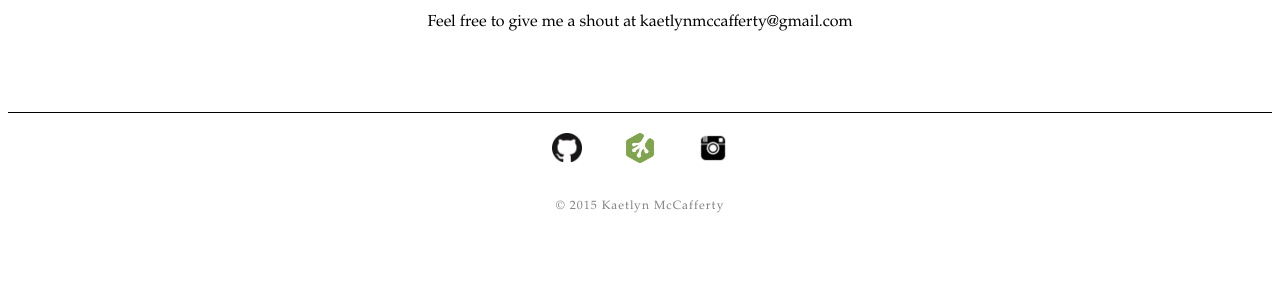
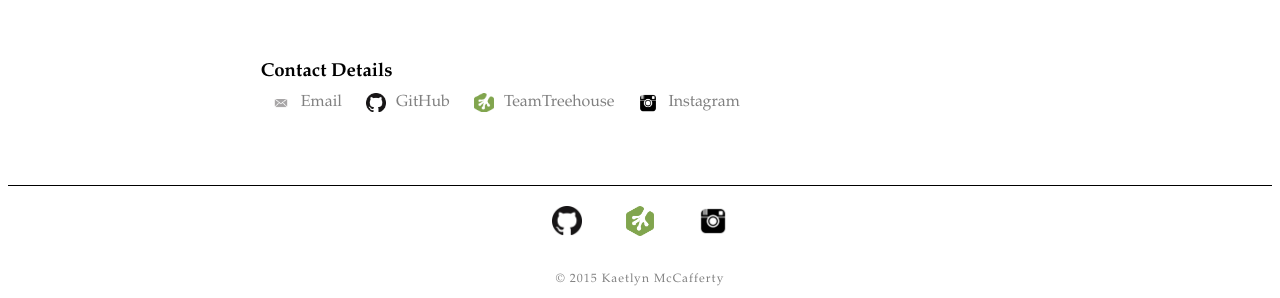
Before and after one commit to kmccafferty/portfolio, a plain HTML site: page about.html in a window 1280 px wide. Shown: the part 503-801 px from the top of the page. Drawn offline with nearby package versions, Linux system fonts and the light colour scheme.

Commit message:
updated about page and images

```diff
--- a/about.html
+++ b/about.html
@@ -27,9 +27,17 @@
   <div id="about_p"
      <p>My name's Kaetlyn. I'm a bird-and-horse-loving, Irish-speaking, garden-growing, must-make-everything creative maniac. I recieved a BFA in Drawing from the Cleveland Institute of Art in 2012. My strongest suit is working with wet media (particularly watercolor and gouache), but I know my way around an array of cameras and films as well. In 2014 I began learning web development and there's been no looking back; the intersection between problem-solving, architecture, language, and aesthetic was something that clicked straightaway for me.</p>
   </div>
-  <p>Feel free to give me a shout at kaetlynmccafferty@gmail.com</p>
+</div>
 
-</div>
+ <div id="about_contact">
+    <h3>Contact Details</h3>
+    <ul id="contact_info">
+      <li class="email"><a href="mailto:kaetlynmccafferty@gmail.com">Email</a></li>
+      <li class="github"><a href="">GitHub</a></li>
+      <li class="treehouse"><a href="">TeamTreehouse</a></li>
+      <li class="insta"><a href="">Instagram</a></li>
+    </ul>
+  </div>
 
 <footer>
   <a href="https://github.com/kmccafferty"><img src="img/github.png" class="social_icon"></a>
--- a/main.css
+++ b/main.css
@@ -4,6 +4,7 @@
 
 * {
   box-sizing: border-box;
+  font-family: 'Garamond';
 }
 
 header {
@@ -13,15 +14,14 @@ header {
 a {
   text-decoration:none;
   color:grey;
-  font-family:'Garamond';
 }
 
-p {
-  font-family:'Garamond';
+ul, ol {
+  list-style:none;
 }
 
+
 #logo {
-  font-family: 'Garamond';
   font-size: 2em;
   letter-spacing:.25em;
   text-align:center;
@@ -157,6 +157,10 @@ footer {
   font-family: 'Garamond';
 }
 
+#about_p {
+  margin:5%;
+}
+
 #test_image {
   align-self:center;
   width:50%;
@@ -168,6 +172,40 @@ footer {
   align-self:center;
 }
 
+#about_contact {
+  margin: 0 auto;
+  display:block;
+  width:50%;
+  margin-bottom:10%;
+}
+
+#about_contact h3 {
+  margin:0;
+}
+
+#contact_info a {
+  display:block;
+  background-repeat:no-repeat;
+  background-size:20px 20px;
+  padding: 0 0 0 30px;
+  margin: 10px;
+}
+
+#contact_info li.email a {
+  background-image: url('img/mail.png');
+}
+
+#contact_info li.github a {
+  background-image: url('img/github.png');
+}
+
+#contact_info li.treehouse a {
+  background-image: url('img/treehouse.png');
+}
+
+#contact_info li.insta a {
+  background-image: url('img/insta.png');
+}
 
 
 
@@ -410,6 +448,27 @@ button {
     margin:0 10px;
   }
 
+  #about_contact {
+  width:100%;
+  margin-bottom:5%;
+}
+
+#about_contact h3 {
+  margin:0 auto;
+  text-align: left;
+  padding-left:20%;
+}
+
+#contact_info {
+  margin:0 auto;
+  padding-left:20%;
+}
+
+#contact_info li {
+  display:inline-block;
+}
+
+
   /*NEWS***********************************/
   form {
     width:50%;
```
Also changed, not shown: img/mail.png (added).
